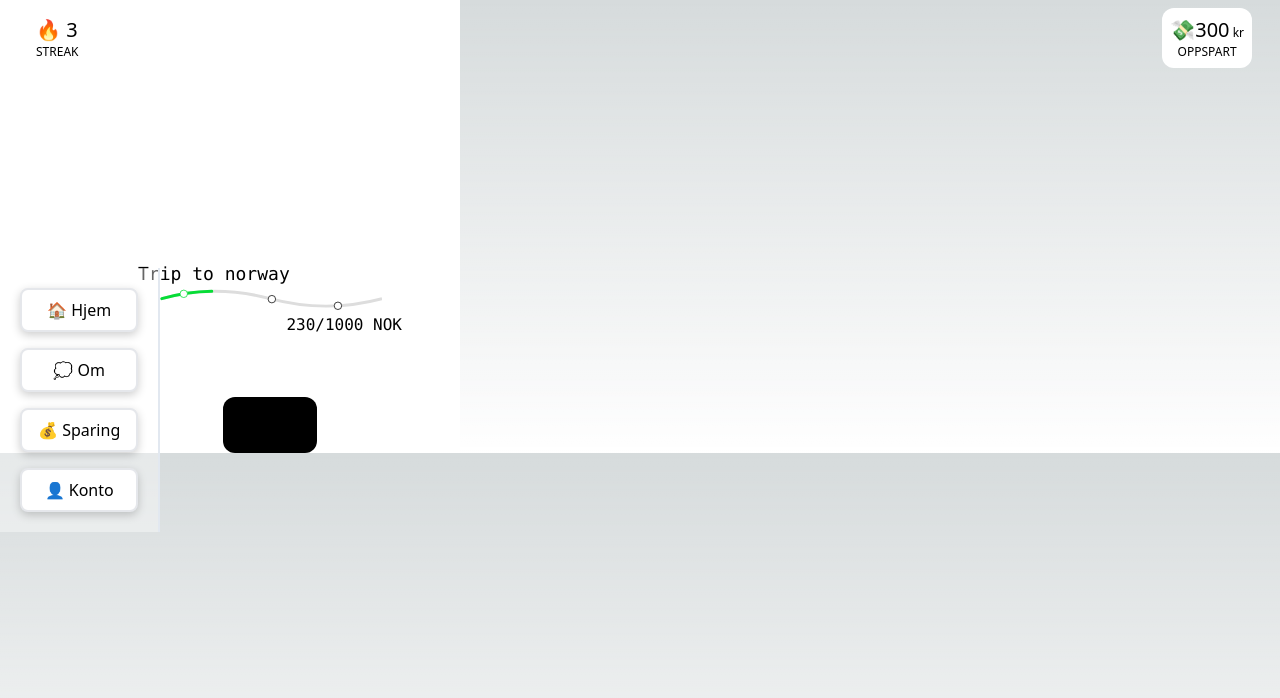
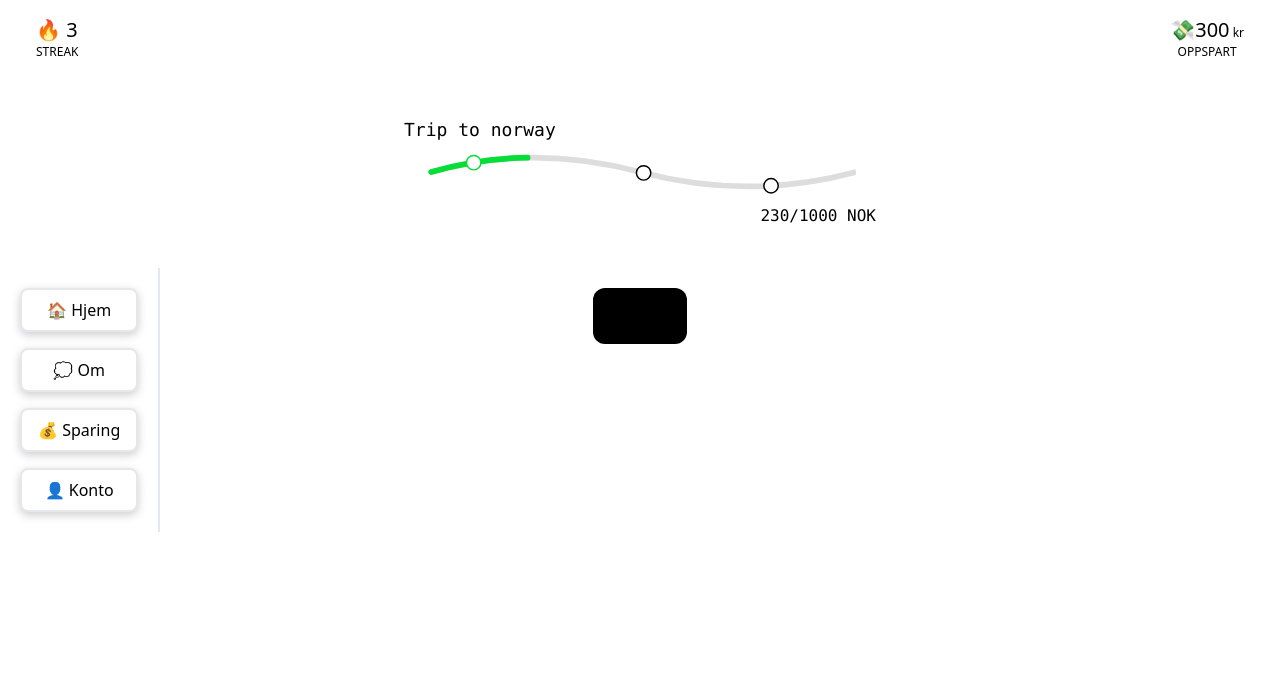
Before and after one commit to emilaastrom/Systemutvikling2-Frontend, a Next.js app: page / in a window 1280 px wide. Shown: the top 698 px of the page. Built offline with nearby package versions, Linux system fonts and the light colour scheme.

Commit message:
fix(small style errors): :art: fixing small style bugs

```diff
--- a/src/app/components/Navbar.tsx
+++ b/src/app/components/Navbar.tsx
@@ -13,11 +13,11 @@ const Navbar = () => {
   return (
     <div>
       {/* Desktop Navbar */}
-      <div className="fixed left-5 text-2xl rounded-xl w-auto text-left h-auto m-2 p-2 bg-white bg-opacity-100 ">
+      <div className="fixed left-5 text-2xl rounded-xl w-auto text-left h-auto m-2 p-2 bg-white text-black bg-opacity-100 ">
         <h2 className="text-xl">🔥 3</h2>
         <div className="text-xs">STREAK</div>
       </div>
-      <div className="fixed right-5 text-2xl text-center w-auto text-left text-base h-auto m-2 p-2 rounded-xl bg-white bg-opacity-100">
+      <div className="fixed right-5 text-2xl text-center w-auto text-black text-left text-base h-auto m-2 p-2 rounded-xl bg-white bg-opacity-100">
         <span className="text-xl">💸</span>
         <span className="text-xl">300</span>
         <span className="text-xs"> kr</span>
--- a/src/app/layout.tsx
+++ b/src/app/layout.tsx
@@ -21,7 +21,7 @@ export default function RootLayout({
       <body>
         <div className="flex">
           <Navbar />
-          <div className=""> {children}</div>
+          <div> {children}</div>
         </div>
       </body>
     </html>
--- a/src/app/page.tsx
+++ b/src/app/page.tsx
@@ -11,7 +11,7 @@ export default function Home() {
   const [showConfetti, setShowConfetti] = useState(false);
 
   return (
-    <main className="bg-white w-full md:pl-20 sm:pl-2 h-auto flex overflowY-scroll">
+    <main className="bg-white w-screen h-screen">
       {showConfetti && (
         <Confetti
           width={window.innerWidth}
@@ -21,8 +21,8 @@ export default function Home() {
         />
       )}
 
-      <div className="flex-1 flex flex-col items-center pt-48">
-        <div className="w-4/5 mt-12 p-5">
+      <div className="flex-1 flex flex-col items-center pt-12">
+        <div className="w-2/5 mt-12 p-5">
           <ProgressBar
             goal={1000}
             progress={progress}
```
